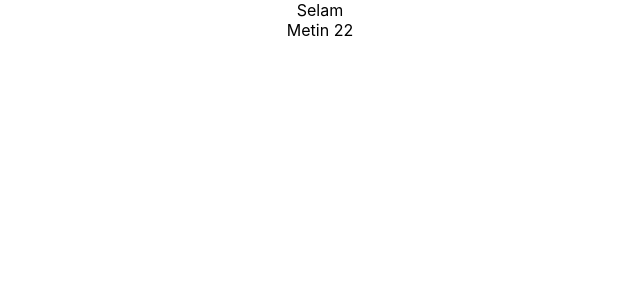
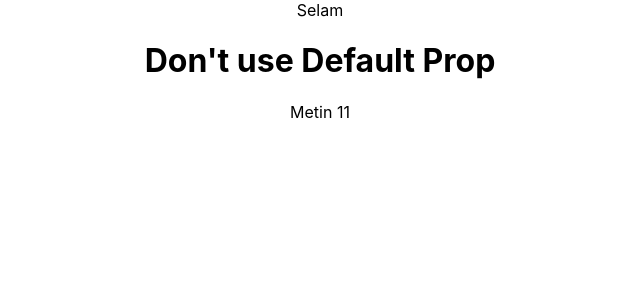
Before and after one commit to koyuncu5362/React, a React (Create React App) app: page / in a window 1280 px wide. Shown: the top 300 px of the page, without its empty margins (320-960 px from the left). Built offline with nearby package versions, Linux system fonts and the light colour scheme.

Commit message:
Default Props

```diff
--- a/src/App.js
+++ b/src/App.js
@@ -9,8 +9,15 @@ const user={
 function App() {
   return (
     <div className="App" >
+
       <div>Selam</div>
-      <User name="Metin" age="22"/>
+      <User
+      title="Don't use Default Prop"
+
+      name="Metin"
+      age={11}
+
+      />
     </div>
 
   );
--- a/src/components/User.js
+++ b/src/components/User.js
@@ -1,10 +1,11 @@
 import PropTypes from'prop-types';
 
 
-function User({name,age}){
+function User({title,name,age}){
     // console.log(friends);
     return (
         <div>
+            <h1>{title}</h1>
             <div>{name} {age}</div>
 
         </div>
@@ -20,6 +21,8 @@ User.propTypes={
 //     age : PropTypes.number
 // }) // For First Commit
 // }
-
+User.defaultProps={
+    title:"It's a header."
+}
 
 export default User
```
